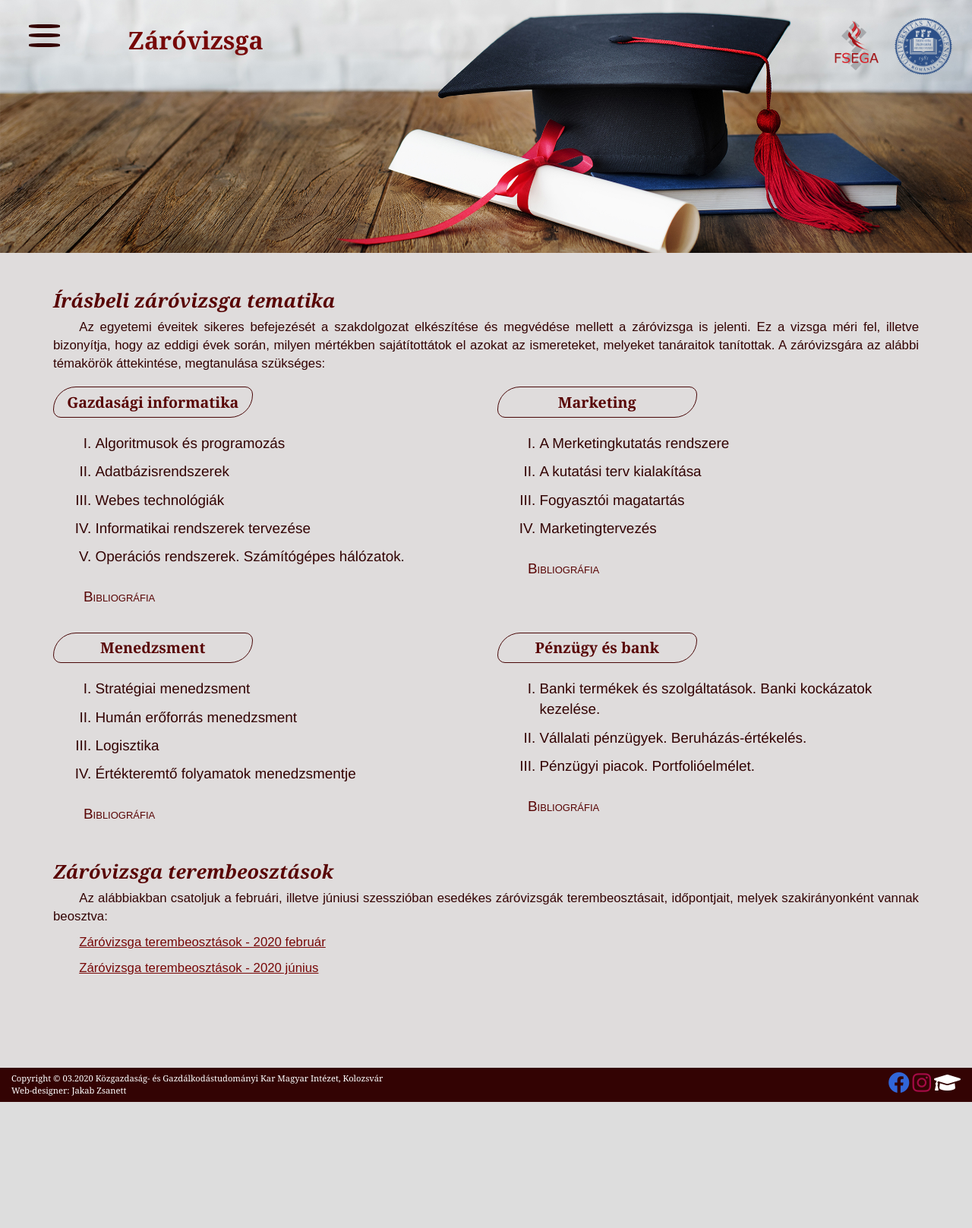
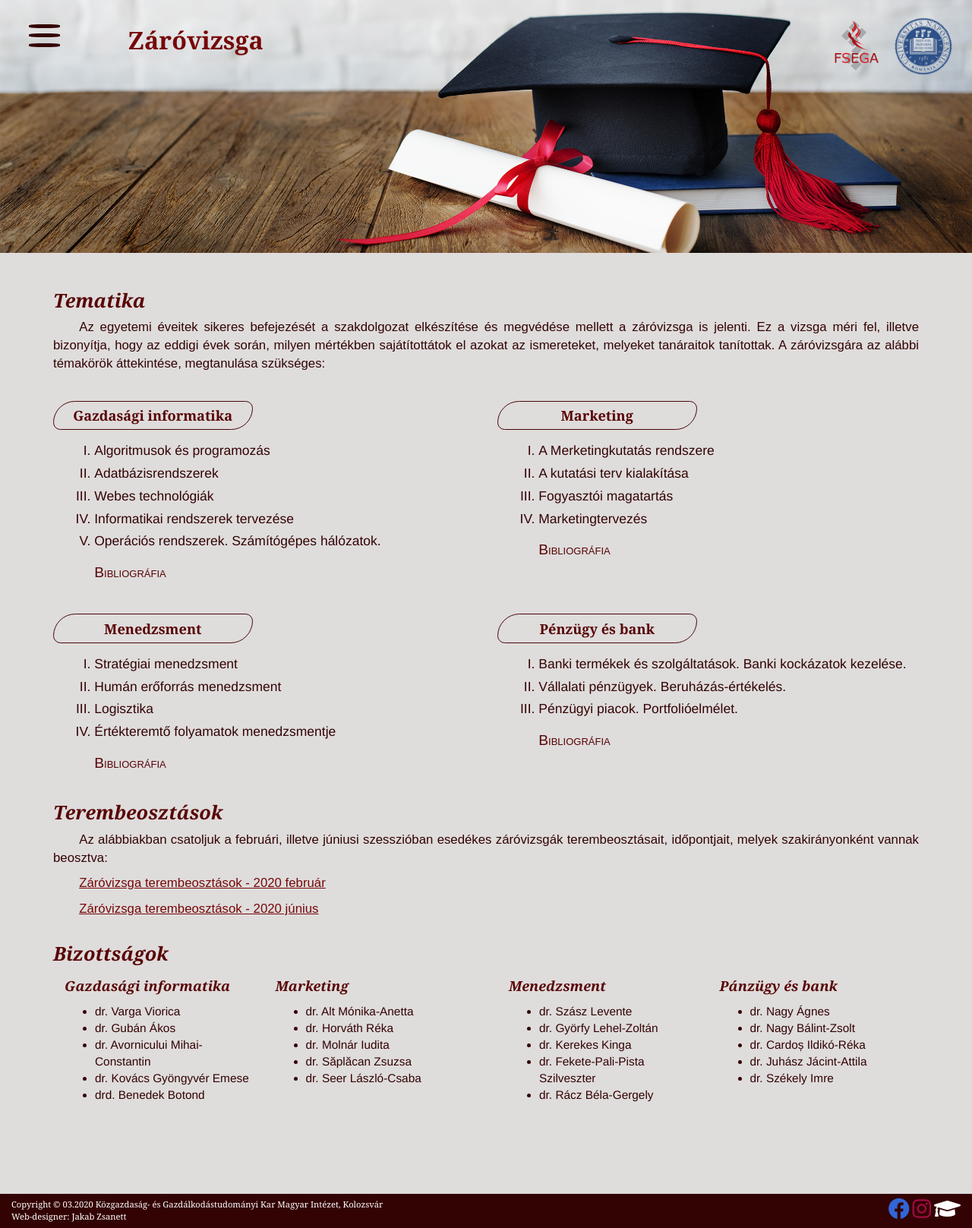
Before and after one commit to zsanett28/Thesis_presentation_for_students, a PHP site: page /Zarovizsga.html in a window 1280 px wide. Shown: the whole page at 76% size. Before the commit the page ends 1451 px from the top, so only its background shows below. Run offline with PHP 8.4, Linux system fonts and the light colour scheme.

Commit message:
simitasok-1

```diff
--- a/Temajavaslatok.html
+++ b/Temajavaslatok.html
@@ -50,7 +50,7 @@
                     <li>Árpolitika egy vállalatnál</li>
                     <li>Kommunikációs politika egy vállalatnál</li>
                     <li>Értékesítési politika egy vállalatnál</li>
-                    <li>A marketing tevékenység hatékonysága</li>
+                    <li>A marketing tevékenység hatékonysága</li></span>
                 </ul>
                 <p class="xsmall-title">Eladásmenedzsment</p>
                 <ul class="disc-list">
--- a/Zarovizsga.html
+++ b/Zarovizsga.html
@@ -31,7 +31,7 @@
 
         <div class="row">
             <div class="col-md-12">
-                <h2 class="small-title">Írásbeli záróvizsga tematika</h2>
+                <h2 class="small-title">Tematika</h2>
             </div>
         </div>
 
@@ -50,11 +50,12 @@
             <div class="col-md-6">
 
                 <div class="row">
-                    <div class="col-md-6">
-                        <p class="paragraf-bordered">Gazdasági informatika</p>
+                    <div class="col-xs-6">
+                        <p class="paragraf-bordered paragraf-bordered-small">Gazdasági informatika</p>
                     </div>
                 </div>
 
+                <div class="row">
                     <ol type="I" class="roman-list">
                         <li class="pointer" onclick="appear('hidden-text1')">Algoritmusok és programozás</li>
                             <div id="hidden-text1">
@@ -166,17 +167,19 @@
                                     <li>Wetherall D., Tanenenbaum A. Számítógép-hálózatok, Panem Kft, Budapest, 2013</li>
                                 </ul>
                             </div>
-                </ul>
+                    </ol>
+                </div>
             </div>
 
             <div class="col-md-6">
 
                 <div class="row">
-                    <div class="col-md-6">
-                        <p class="paragraf-bordered">Marketing</p>
+                    <div class="col-xs-6">
+                        <p class="paragraf-bordered paragraf-bordered-small">Marketing</p>
                     </div>
                 </div>
 
+                <div class="row">
                     <ol type="I" class="roman-list">
                         <li class="pointer" onclick="appear('hidden-text7')">A Merketingkutatás rendszere</li>
                         <div id="hidden-text7">
@@ -247,6 +250,9 @@
                                 <li>Keszey T., Gyulavári T., Marketingtervezés, Akadémiai Kiadó, Budapest, 2016</li>
                             </ul>
                         </div>
+                    </ol>
+                </div>
+
             </div>
 
         </div>
@@ -256,11 +262,12 @@
             <div class="col-md-6">
 
                 <div class="row">
-                    <div class="col-md-6">
-                        <p class="paragraf-bordered">Menedzsment</p>
+                    <div class="col-xs-6">
+                        <p class="paragraf-bordered paragraf-bordered-small">Menedzsment</p>
                     </div>
                 </div>
 
+                <div class="row">
                     <ol type="I" class="roman-list">
                         <li class="pointer" onclick="appear('hidden-text12')">Stratégiai menedzsment</li>
                         <div id="hidden-text12">
@@ -440,17 +447,19 @@
                             </ul>
                         </div>
                     </ol>
+                </div>
 
             </div>
 
             <div class="col-md-6">
 
                 <div class="row">
-                    <div class="col-md-6">
-                        <p class="paragraf-bordered">Pénzügy és bank</p>
+                    <div class="col-xs-6">
+                        <p class="paragraf-bordered paragraf-bordered-small">Pénzügy és bank</p>
                     </div>
                 </div>
 
+                <div class="row">
                     <ol type="I" class="roman-list">
                         <li class="pointer" onclick="appear('hidden-text17')">Banki termékek és szolgáltatások. Banki kockázatok kezelése.</li>
                         <div id="hidden-text17">
@@ -561,7 +570,7 @@
                                     <li>Arbitrázsmentes egyensúlyi feltételek. A put-call paritás</li>
                                     <li>Opciós kereskedési stratégiák</li>
                                     <ul class="disc-list-small">
-                                    <li>Fedezett call (covered call), biztonsági eladási jog (protective put)</li>
+                                        <li>Fedezett call (covered call) és biztonsági eladási jog (protective put)</li>
                                         <li>Különbözeti és terpesz pozíciók</li>
                                     </ul>
                                 </ul>
@@ -619,9 +628,16 @@
 
             </div>
 
+        </div>
+
         <div class="row">
             <div class="col-md-12">
-                <h2 class="small-title">Záróvizsga terembeosztások</h2>
+                <h2 class="small-title">Terembeosztások</h2>
+            </div>
+        </div>
+
+        <div class="row">
+            <div class="col-md-12">
                 <p class="paragraf">Az alábbiakban csatoljuk a februári, illetve júniusi szesszióban esedékes záróvizsgák terembeosztásait,
                     időpontjait, melyek szakirányonként vannak beosztva:
                 </p>
@@ -629,10 +645,73 @@
                     <a href="https://econ.ubbcluj.ro/documente2020/Programare%20sala%20la%20proba%20I%20-Licenta%20din%20data%2017%20februarie%202020.PDF" class="link" target="_blank">Záróvizsga terembeosztások - 2020 február</a>
                 </p>
                 <p class="paragraf">
-                    <a href="#" class="link" target="_blank">Záróvizsga terembeosztások - 2020 június</a>
+                    <a href="# return: false;" class="link">Záróvizsga terembeosztások - 2020 június</a>
                 </p>
             </div>
         </div>
+
+        <div class="row">
+            <div class="col-md-12">
+                <h2 class="small-title">Bizottságok</h2>
+            </div>
+        </div>
+
+        <div class="row">
+
+            <div class="col-sm-6">
+
+                <div class="col-md-6">
+                    <p class="xsmall-title">Gazdasági informatika</p>
+                    <ul class="disc-list">
+                        <li>dr. Varga Viorica</li>
+                        <li>dr. Gubán Ákos</li>
+                        <li>dr. Avornicului Mihai-Constantin</li>
+                        <li>dr. Kovács Gyöngyvér Emese</li>
+                        <li>drd. Benedek Botond</li>
+                    </ul>
+                </div>
+
+                <div class="col-md-6">
+                    <p class="xsmall-title">Marketing</p>
+                    <ul class="disc-list">
+                        <li>dr. Alt Mónika-Anetta</li>
+                        <li>dr. Horváth Réka</li>
+                        <li>dr. Molnár Iudita</li>
+                        <li>dr. Săplăcan Zsuzsa</li>
+                        <li>dr. Seer László-Csaba</li>
+                    </ul>
+                </div>
+
+            </div>
+
+            <div class="col-sm-6">
+
+                <div class="col-md-6">
+                    <p class="xsmall-title">Menedzsment</p>
+                    <ul class="disc-list">
+                        <li>dr. Szász Levente</li>
+                        <li>dr. Györfy Lehel-Zoltán</li>
+                        <li>dr. Kerekes Kinga</li>
+                        <li>dr. Fekete-Pali-Pista Szilveszter</li>
+                        <li>dr. Rácz Béla-Gergely</li>
+                    </ul>
+                </div>
+
+                <div class="col-md-6">
+                    <p class="xsmall-title">Pánzügy és bank</p>
+                    <ul class="disc-list">
+                        <li>dr. Nagy Ágnes</li>
+                        <li>dr. Nagy Bálint-Zsolt</li>
+                        <li>dr. Cardoș Ildikó-Réka</li>
+                        <li>dr. Juhász Jácint-Attila</li>
+                        <li>dr. Székely Imre</li>
+                    </ul>
+                </div>
+
+            </div>
+
+        </div>
+
     </div>
 
     <div class="container-fluid">
--- a/css/Szakdolgozat.css
+++ b/css/Szakdolgozat.css
@@ -727,6 +719,11 @@ form {
     margin-top: 3%;
 }
 
+.paragraf-bordered-small{
+    margin-top: 10%;
+    font-size: 130%;
+}
+
 .xsmall-title{
     font-size: 130%;
     color: rgb(88, 4, 4);
@@ -811,27 +810,28 @@ form {
 }
 
 .paragraf-book{
-    margin-top: 5%;
-    margin-bottom: 5%;
-    font-size: 100%;
+    margin-top: 3%;
+    margin-bottom: 3%;
+    font-size: 110%;
     color: rgb(88, 4, 4);
     font-family: 'Arial';
     font-variant: small-caps;
 }
 
 .roman-list{
-    font-size: 135%;
+    font-size: 125%;
     color: rgb(51, 3, 3);
+    margin-left: 5%;
+    margin-right: 5%;
 }
 
 .roman-list>li{
-    margin-top: 2%;
-    margin-bottom: 2%;
-    margin-left: 3%;
+    margin-top: 1%;
+    margin-bottom: 1%;
 }
 
 .number-list{
-    font-size: 90%;
+    font-size: 100%;
     font-weight: normal;
     color: rgb(119, 8, 8);
 }
```
Also changed, not shown: other parts of css/Szakdolgozat.css (+52 -33 lines), Fontos_datumok.html (+45 -4 lines), Szakdolgozat.html (+6 -6 lines), js/Szakdolgozat.js (+35 -5 lines). Lines whose indentation alone changed are shown as unchanged.
